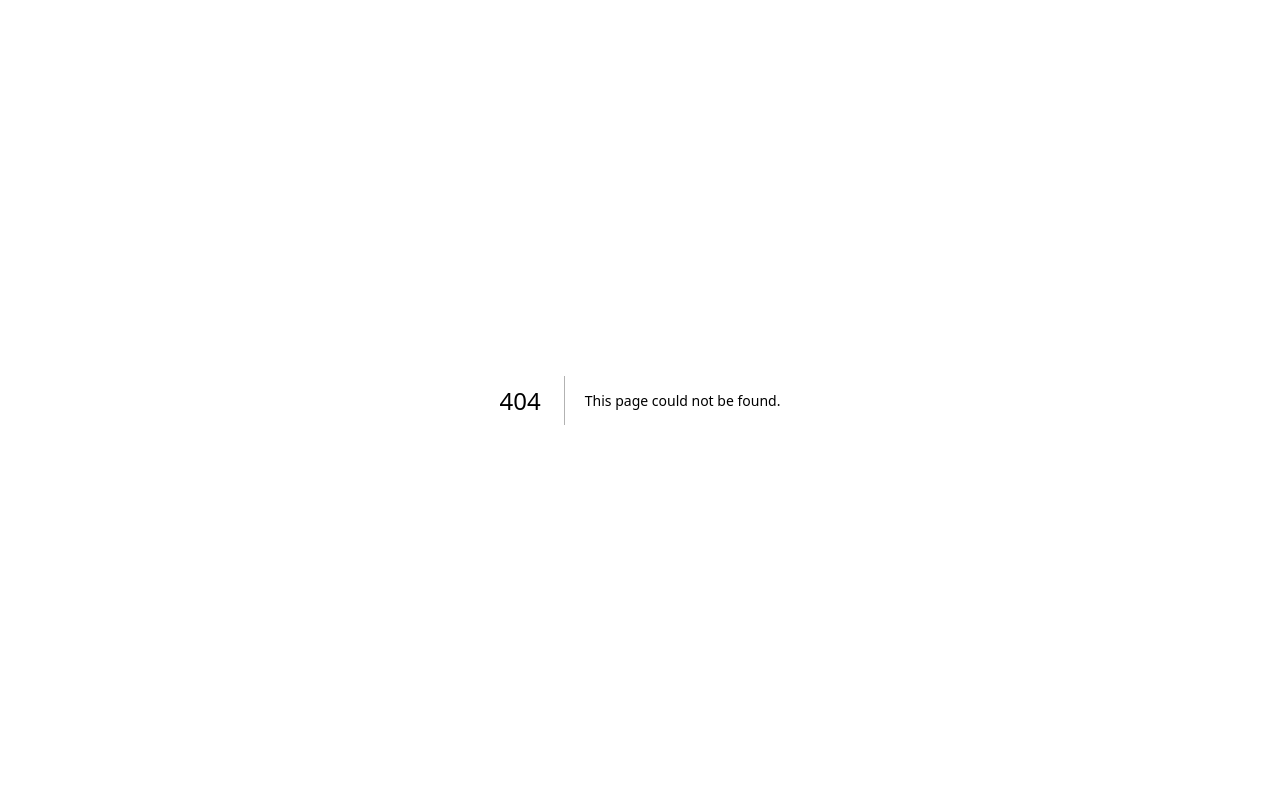
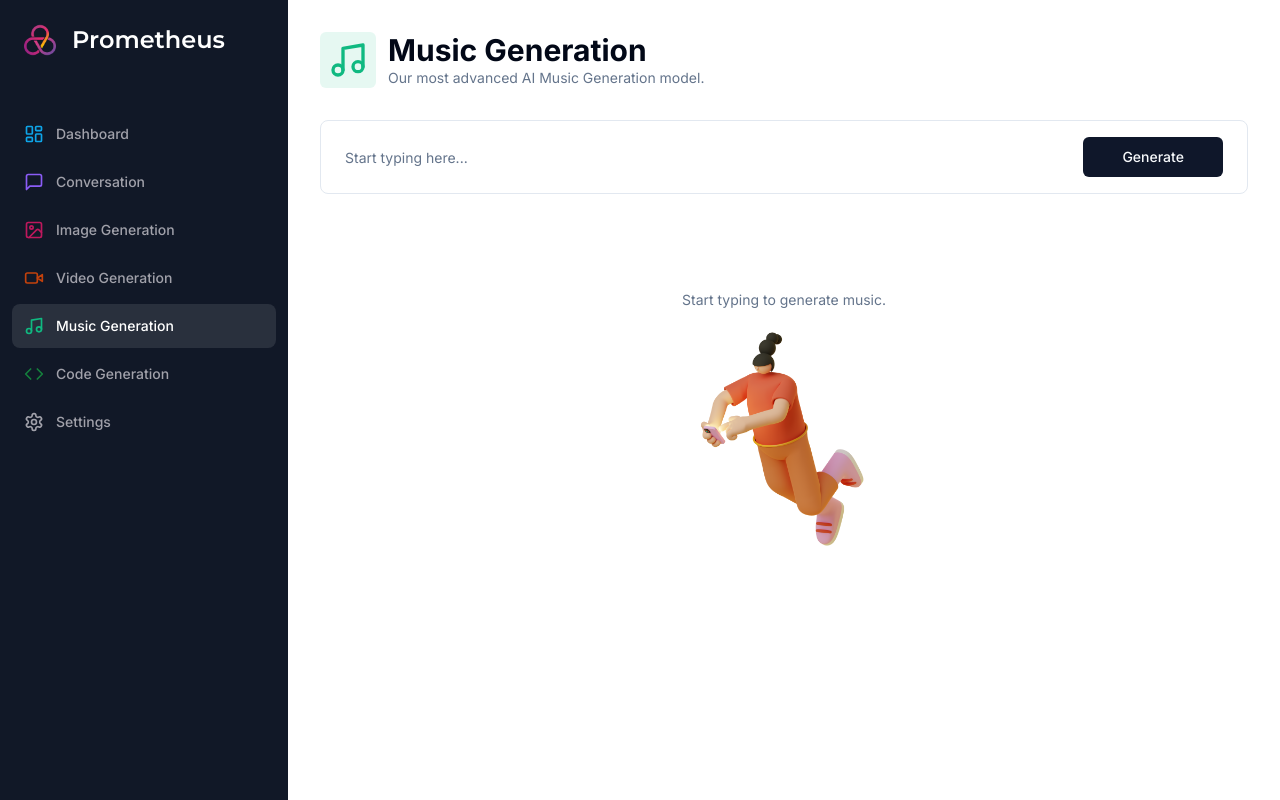
Before and after one commit to HaurtoOnChain/ai-saas, a Next.js app: page /music in a window 1280 px wide. Before the commit this address had no page. Built offline with nearby package versions, Linux system fonts and the light colour scheme.

Commit message:
feat: add music generation page

```diff
--- /dev/null
+++ b/app/(dashboard)/(routes)/music/constants.tsx
@@ -0,0 +1,7 @@
+import * as z from "zod";
+
+export const formSchema = z.object({
+  prompt: z.string().min(1, {
+    message: "Prompt is required.",
+  }),
+});
--- /dev/null
+++ b/app/(dashboard)/(routes)/music/page.tsx
@@ -0,0 +1,109 @@
+"use client";
+
+import { zodResolver } from "@hookform/resolvers/zod";
+import axios from "axios";
+import { Music } from "lucide-react";
+import { useRouter } from "next/navigation";
+import { useState } from "react";
+import { useForm } from "react-hook-form";
+import * as z from "zod";
+
+import { Empty } from "@/components/empty";
+import { Heading } from "@/components/heading";
+import { Loader } from "@/components/loader";
+import { Button } from "@/components/ui/button";
+import { Form, FormControl, FormField, FormItem } from "@/components/ui/form";
+import { Input } from "@/components/ui/input";
+
+import { formSchema } from "./constants";
+
+const MusicPage = () => {
+	const router = useRouter();
+	const [music, setMusic] = useState("");
+
+	const form = useForm<z.infer<typeof formSchema>>({
+		resolver: zodResolver(formSchema),
+		defaultValues: {
+			prompt: "",
+		},
+	});
+
+	const isLoading = form.formState.isSubmitting;
+
+	const onSubmit = async (values: z.infer<typeof formSchema>) => {
+		console.log(values);
+		try {
+			setMusic("");
+			const response = await axios.post("/api/music");
+			setMusic(response.data.audio);
+
+			form.reset();
+		} catch (error) {
+			// TODO: Open Pro Modal
+			console.log(error);
+		} finally {
+			router.refresh();
+		}
+	};
+
+	return (
+		<div>
+			<Heading
+				title="Music Generation"
+				description="Our most advanced AI Music Generation model."
+				icon={Music}
+				iconColor="text-emerald-500"
+				bgColor="bg-emerald-500/10"
+			/>
+			<div className="px-4 lg:px-8">
+				<div>
+					<Form {...form}>
+						<form
+							onSubmit={form.handleSubmit(onSubmit)}
+							className="rounded-lg border w-full p-4 px-3 md:px-6 focus-within:shadow-sm grid grid-cols-12 gap-2"
+						>
+							<FormField
+								name="prompt"
+								render={({ field }) => (
+									<FormItem className="col-span-12 lg:col-span-10">
+										<FormControl className="m-0 p-0">
+											<Input
+												{...field}
+												placeholder="Start typing here..."
+												className="border-0 outline-none focus-visible:ring-0 focus-visible:ring-transparent"
+												disabled={isLoading}
+											/>
+										</FormControl>
+									</FormItem>
+								)}
+							/>
+							<Button
+								className="col-span-12 lg:col-span-2 w-full"
+								disabled={isLoading}
+							>
+								Generate
+							</Button>
+						</form>
+					</Form>
+				</div>
+				<div className="space-y-4 mt-4">
+					{isLoading && (
+						<div className="p-8 rounded-lg w-full flex items-center justify-center bg-muted">
+							<Loader />
+						</div>
+					)}
+					{!music && !isLoading && (
+						<Empty label="Start typing to generate music." />
+					)}
+					{music && (
+						<audio controls className="w-full mt-8">
+							<source src={music} />
+						</audio>
+					)}
+				</div>
+			</div>
+		</div>
+	);
+};
+
+export default MusicPage;
--- /dev/null
+++ b/app/api/music/route.ts
@@ -0,0 +1,37 @@
+import { auth } from "@clerk/nextjs";
+import { NextResponse } from "next/server";
+import Replicate from "replicate";
+
+const replicate = new Replicate({
+	auth: process.env.REPLICATE_API_TOKEN!,
+});
+
+export async function POST(req: Request) {
+	try {
+		const { userId } = auth();
+		const body = await req.json();
+		const { prompt } = body;
+
+		if (!userId) {
+			return new NextResponse("Unauthorized", { status: 401 });
+		}
+
+		if (!prompt) {
+			return new NextResponse("Prompt is required", { status: 400 });
+		}
+
+		const response = await replicate.run(
+			"riffusion/riffusion:8cf61ea6c56afd61d8f5b9ffd14d7c216c0a93844ce2d82ac1c9ecc9c7f24e05",
+			{
+				input: {
+					prompt_a: prompt,
+				},
+			}
+		);
+
+		return NextResponse.json(response, { status: 200 });
+	} catch (error) {
+		console.log("[MUSIC_ERROR]", error);
+		return new NextResponse("Internal Server Error", { status: 500 });
+	}
+}
```
